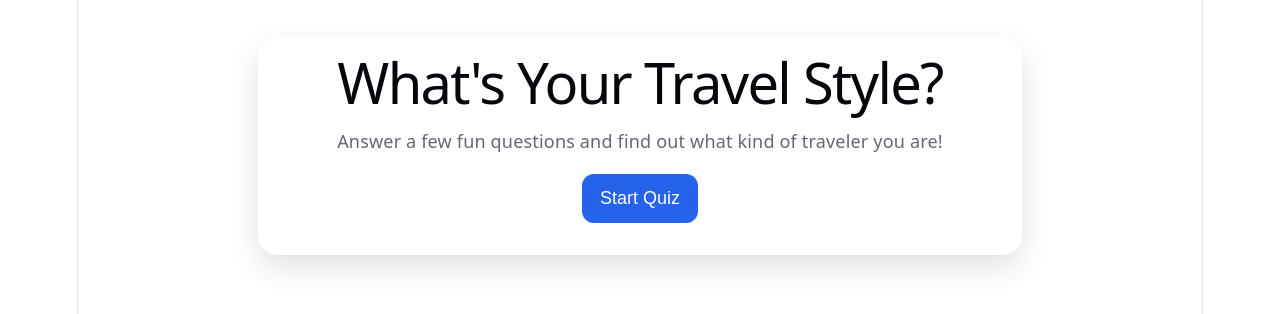
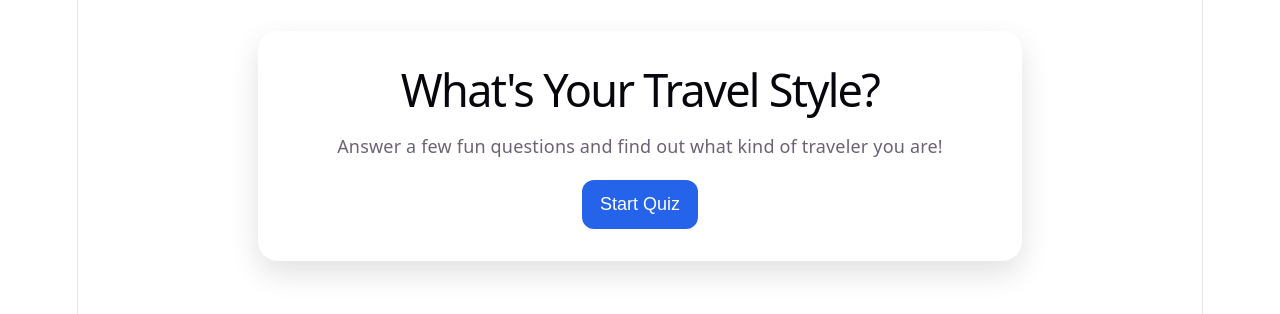
Before and after one commit to iltStudent10/travel-quiz, a React (Vite) app: page / in a window 1280 px wide. Shown: the part 278-592 px from the top of the page. Built offline with nearby package versions, Linux system fonts and the light colour scheme.

Commit message:
feat: enhance styling for headings and score box in App.css

```diff
--- a/src/App.css
+++ b/src/App.css
@@ -20,6 +20,14 @@
 
 h1, h2, h3 {
   margin-top: 0;
+}
+
+h1 {
+  font-size: 2.5rem;
+  line-height: 1.2;
+  text-align: center;
+  margin-bottom: 16px;
+  word-break: break-word;
 }
 
 .options {
@@ -62,3 +70,14 @@ h1, h2, h3 {
   background: #f9fafb;
   border-radius: 12px;
 }
+
+.score-box ul {
+  list-style: none;
+  padding: 0;
+  margin: 0;
+}
+
+.score-box li {
+  margin: 8px 0;
+  font-size: 1rem;
+}
```
